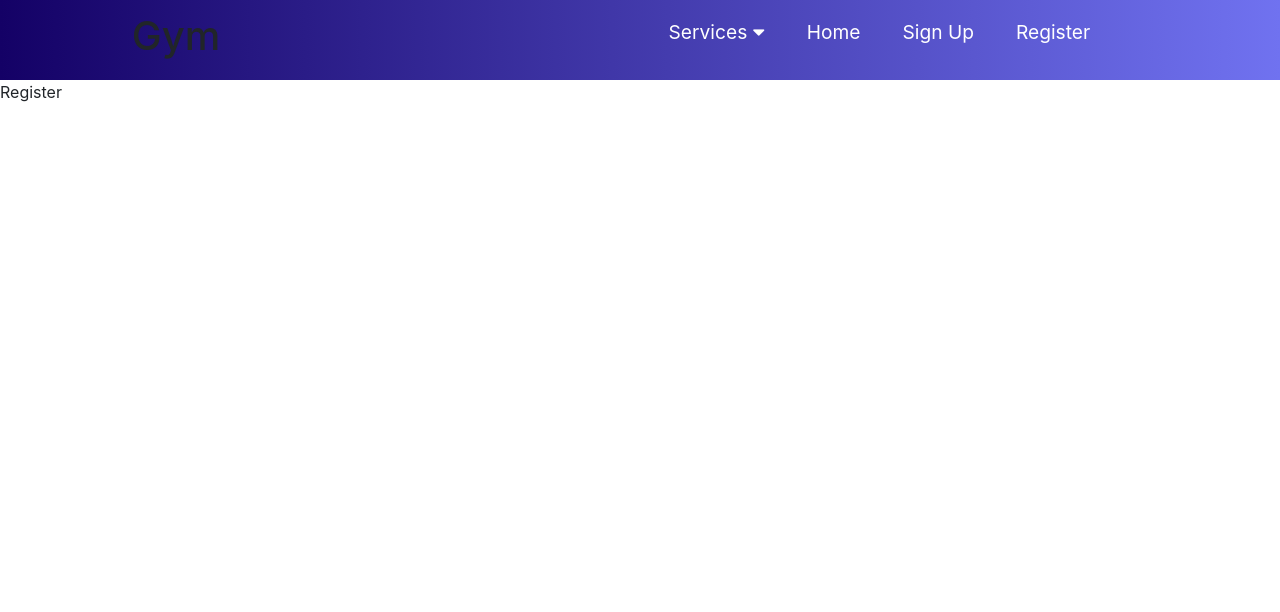
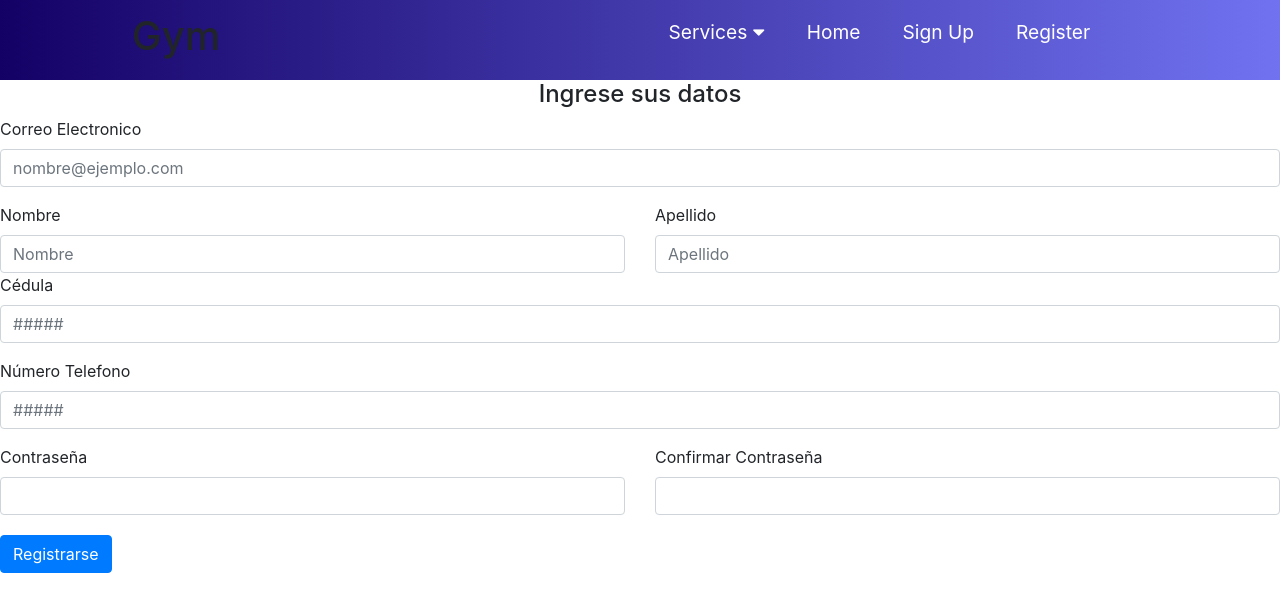
Before and after one commit to agusbrenes/Proyecto-DIS-Gimnasio, a React (Create React App) app in the folder interfaz/: page /register in a window 1280 px wide. Shown: the top 612 px of the page. Built offline with nearby package versions, Linux system fonts and the light colour scheme.

Commit message:
Cambios de interfaz

```diff
--- a/interfaz/src/Windows/Register.js
+++ b/interfaz/src/Windows/Register.js
@@ -1,11 +1,75 @@
 import React, {Component} from "react";
 import axios from "axios";
+import "../App.css"
 
 class Register extends Component {
+    state = {
+        name: "",
+        lastname: "",
+        email: "",
+        id: "",
+        phone: "",
+        password: ""
+    }
+
+    //Función que actualiza los states
+    handleChange = (event) => {
+        const target = event.target;
+        const name = target.name;
+        const value = target.value;
+
+        this.setState({
+            [name] : value
+        });
+    }
+
+    submit = () => {
+
+    }
+
     render() {
         return (
-            <div>
-                Register
+            <div className="Register">
+                <form onSubmit={this.submit}>
+                    <h4 className="text-center">
+                        Ingrese sus datos
+                    </h4>
+                    <div className="form-group">
+                        <label for="email">Correo Electronico</label>
+                        <input type="email" className="form-control" id="email" placeholder="nombre@ejemplo.com"/>
+                    </div>
+                    <div className="row">
+                        <div className="col">
+                            <label for="name">Nombre</label>
+                            <input type="text" className="form-control" id="name" placeholder="Nombre"/>
+                        </div>
+                        <div className="col">
+                            <label for="lastname">Apellido</label>
+                            <input type="text" className="form-control" id="lastname" placeholder="Apellido"/>
+                        </div>
+                    </div>
+                    <div className="form-group">
+                        <label for="id">Cédula</label>
+                        <input type="text" className="form-control" id="id" placeholder="#####"/>
+                    </div>
+                    <div className="form-group">
+                        <label for="phone">Número Telefono</label>
+                        <input type="text" className="form-control" id="phone" placeholder="#####"/>
+                    </div>
+                    <div className="row">
+                        <div className="col">
+                            <label for="password">Contraseña</label>
+                            <input type="password" className="form-control" id="password"/>
+                        </div>
+                        <div className="col">
+                            <label for="confirm">Confirmar Contraseña</label>
+                            <input type="password" className="form-control" id="confirm"/>
+                        </div>
+                    </div>
+                    <button type="submit" className="btn btn-primary" style={{marginTop:"20px"}}>
+                        Registrarse
+                    </button>
+                </form>
             </div>
         )
     }
```
